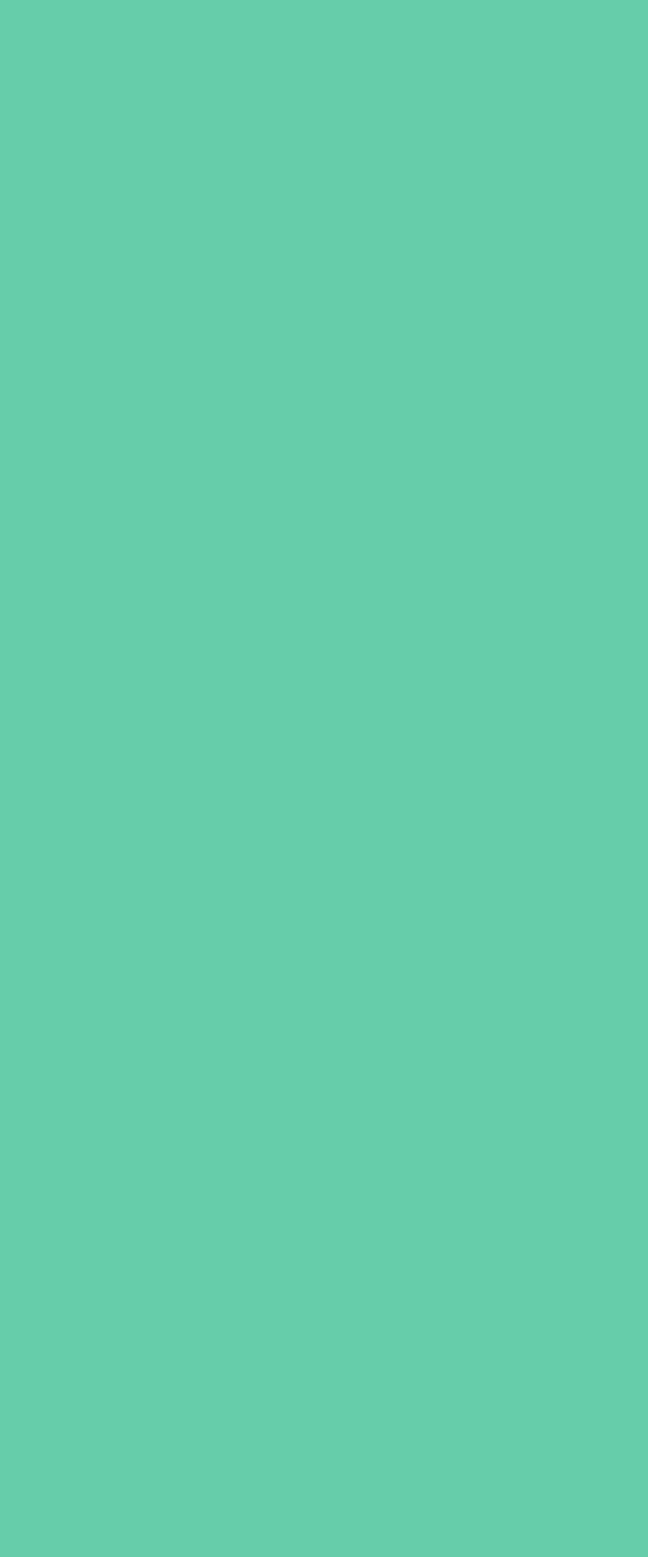
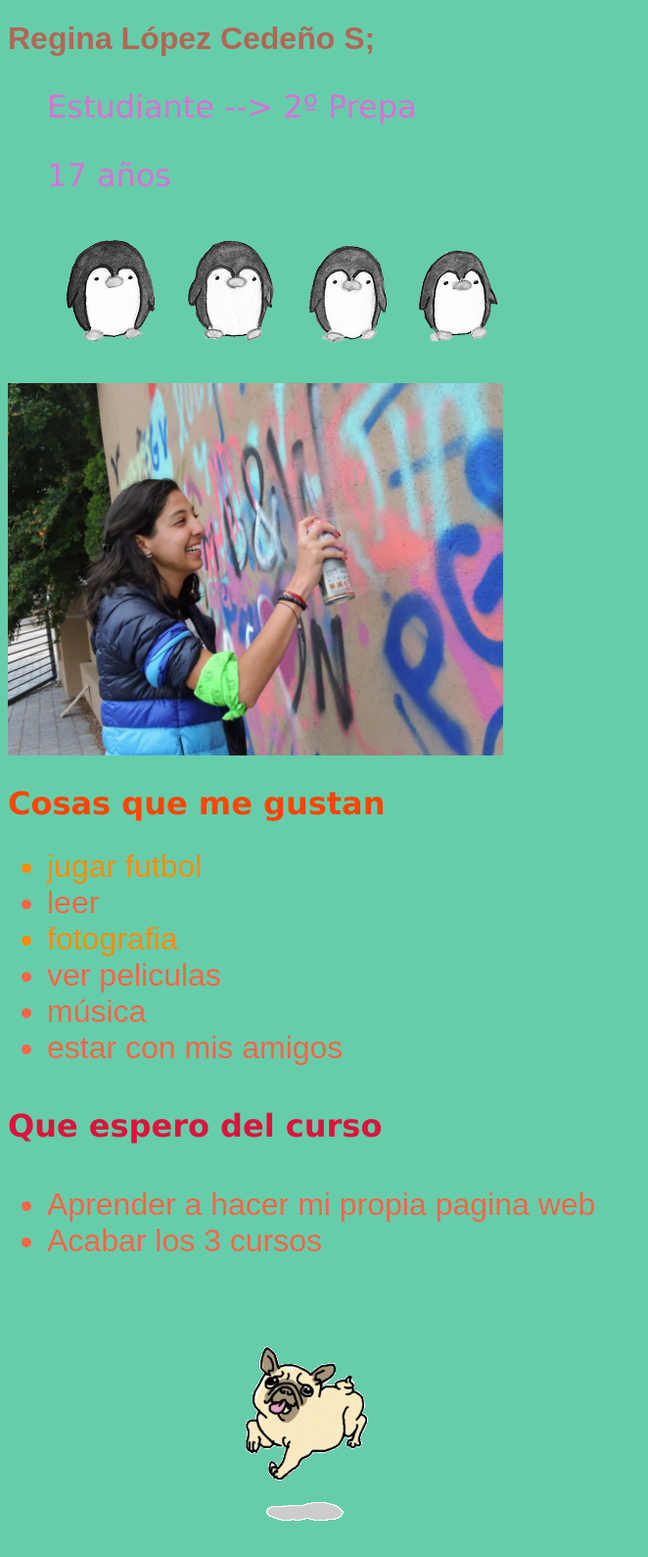
Before and after one commit to reginalopezcs17/PRESENTACION, a plain HTML site: page index.html in a window 1280 px wide. Shown: the whole page at 98% size, without its empty margins (0-662 px from the left). Before the commit the page ends 800 px from the top, so only its background shows below. Drawn offline with Linux system fonts and the light colour scheme.

Commit message:
segundo commit

```diff
--- a/index.html
+++ b/index.html
@@ -31,3 +31,42 @@ font-family: verdana;}
     </style>
   </head>
   <body style="color: hotpink; background-color:#66CDAA ">
+    <h1>Regina López Cedeño S;</h1>
+    <p>
+      <ul style="color: orchid; font-family:verdana; font-size: 2em">
+
+        Estudiante --> 2º Prepa </ul>
+      <ul style="color: orchid; font-family: verdana; font-size: 2em">
+        17 años
+      </ul>
+      <ul>
+        <img src="image/pinguinos.png" alt="" />
+      </ul>
+
+    </p>
+      <img src="image/regina.jpg" alt="Esta soy yo" width="40%" height="30%" />
+</p>
+
+  <h2>Cosas que me gustan </h2>
+      <ul style="color: orange" >
+        <li class="cosas_orange" >jugar futbol</li>
+        <li>leer</li>
+        <li class="cosas_orange">fotografia</li>
+        <li>ver peliculas</li>
+        <li>música</li>
+        <li>estar con mis amigos</li>
+      </ul>
+
+    </p>
+
+    <h4>Que espero del curso </h4>
+    <ul style="color: orange">
+      <li>Aprender a hacer mi propia pagina web</li>
+      <li>Acabar los 3 cursos</li>
+
+    </ul>
+    <p>
+      <img src="image/perro.gif" alt="" />
+    </p>
+  </body>
+</html>
```
